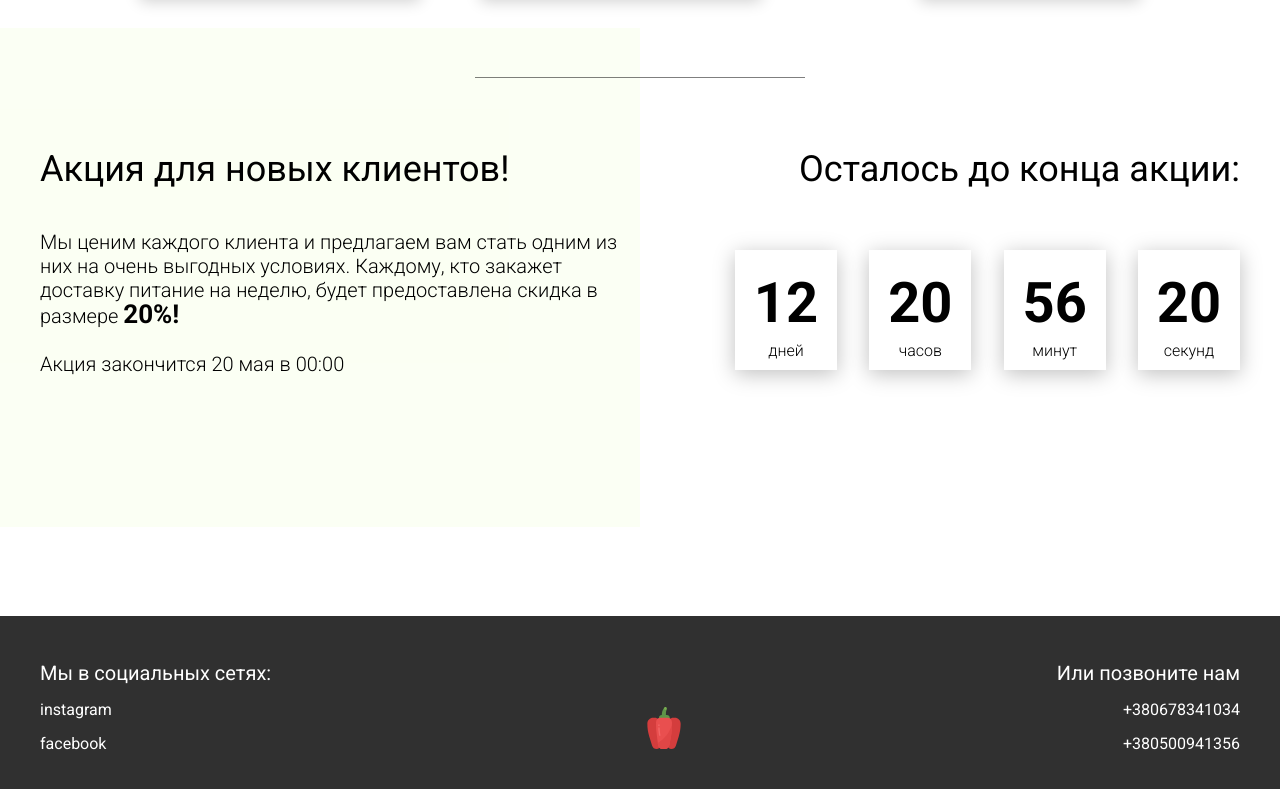
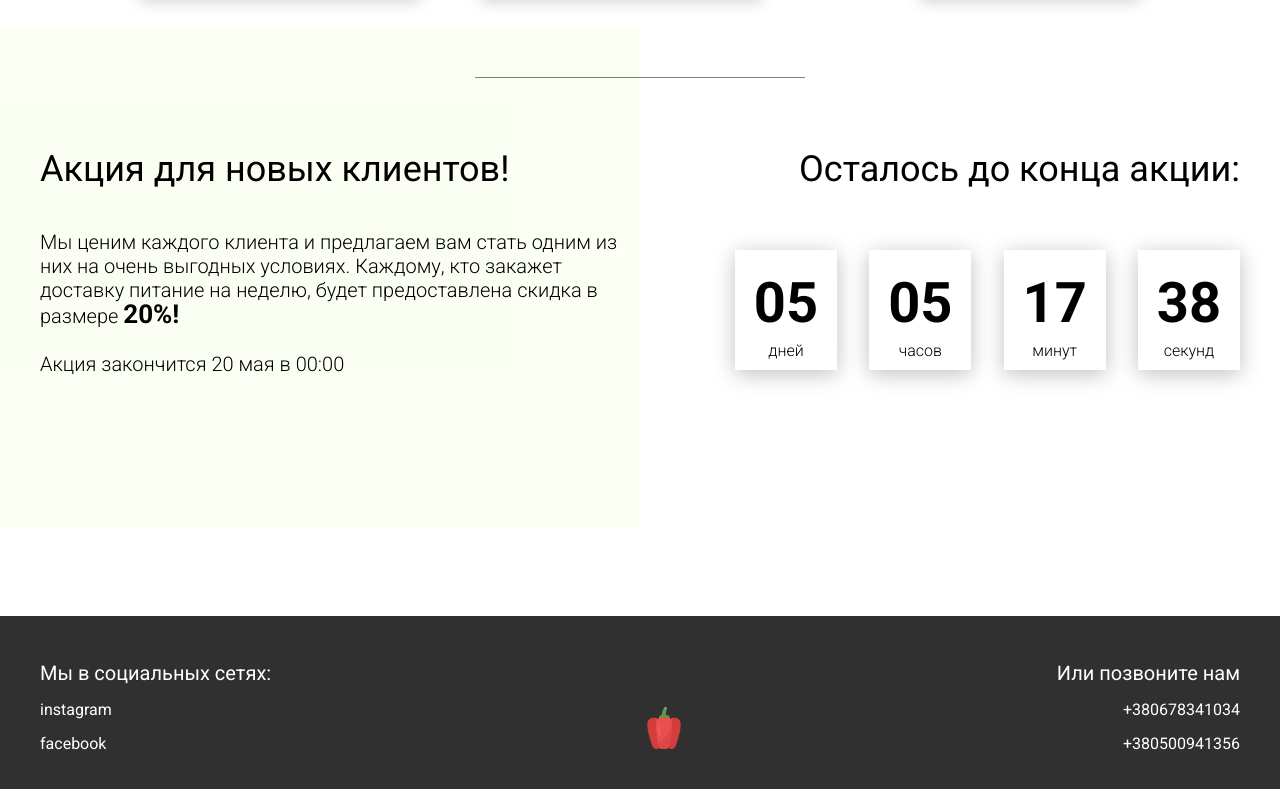
Before and after one commit to Monah-spec/Practis, a plain HTML site: page JS_project/index.html in a window 1280 px wide. Shown: the part 3448-4237 px from the top of the page. Drawn offline with Linux system fonts and the light colour scheme.

Commit message:
add Timer

```diff
--- a/JS_project/js/script.js
+++ b/JS_project/js/script.js
@@ -1,27 +1,29 @@
-window.addEventListener("DOMContentLoaded", () => {
-   let tabs = document.querySelectorAll('.tabheader__item'),
+window.addEventListener('DOMContentLoaded', () => {
+// Tabs
+
+  const tabs = document.querySelectorAll('.tabheader__item'),
         tabsContent = document.querySelectorAll('.tabcontent'),
         tabsParent = document.querySelector('.tabheader__items');
 
-    function hideTabContent () {
+  const hideTabContent = () => {
     tabsContent.forEach(tab => {
       tab.classList.add('hide');
       tab.classList.remove('show');
     });
 
-      tabs.forEach(tab => tab.classList.remove('tabheader__item_active')) ;
-    }
+    tabs.forEach(tab => tab.classList.remove('tabheader__item_active'));
+  };
 
-    function showTabContent (index = 0) {
+  const showTabContent = (index = 0) => {
     tabsContent[index].classList.add('show', 'fade');
     tabsContent[index].classList.remove('hide');
     tabs[index].classList.add('tabheader__item_active');
-    }
+  };
 
   hideTabContent();
   showTabContent();
 
-    tabsParent.addEventListener('click', (event) => {
+  tabsParent.addEventListener('click', event => {
     const target = event.target;
     if (target && target.classList.contains('tabheader__item')) {
       tabs.forEach((tab, index) => {
@@ -32,4 +34,57 @@ window.addEventListener("DOMContentLoaded", () => {
       });
     }
   });
+
+// Timer
+
+  const deadLine = '2022-03-10';
+
+  const getTimeRemaining = endtime => {
+    const time = Date.parse(endtime) - Date.parse(new Date()),
+          daysMs = Math.floor(time / (1000 * 60 * 60 * 24)),
+          hoursMs = Math.floor((time / (1000 * 60 * 60) % 24)),
+          minutesMs = Math.floor((time / 1000 / 60) % 60),
+          secondsMs = Math.floor((time / 1000) % 60);
+    return {
+      'total': time,
+      'days': daysMs,
+      'hours': hoursMs,
+      'minutes': minutesMs,
+      'seconds': secondsMs,
+    };
+  };
+
+  function getZero (num) {
+    if (num >= 0 && num < 10) {
+      return `0${num}`;
+    } else {
+      return num;
+    }
+  }
+
+  const setClock = (selector, endtime) => {
+    const timer = document.querySelector(selector),
+          days = timer.querySelector('#days'),
+          hours = timer.querySelector('#hours'),
+          minutes = timer.querySelector('#minutes'),
+          seconds = timer.querySelector('#seconds'),
+          timeInterval = setInterval(updateClock, 1000);
+
+    updateClock();
+
+    function updateClock () {
+      const time = getTimeRemaining(endtime);
+
+      days.innerHTML = getZero(time.days);
+      hours.innerHTML = getZero(time.hours);
+      minutes.innerHTML = getZero(time.minutes);
+      seconds.innerHTML = getZero(time.seconds);
+
+      if (time.total <= 0) {
+        clearInterval(timeInterval);
+      }
+    }
+  };
+
+  setClock('.timer', deadLine);
 });
```
Also changed, not shown: JS_project/css/style.css. Lines whose indentation alone changed are shown as unchanged.
